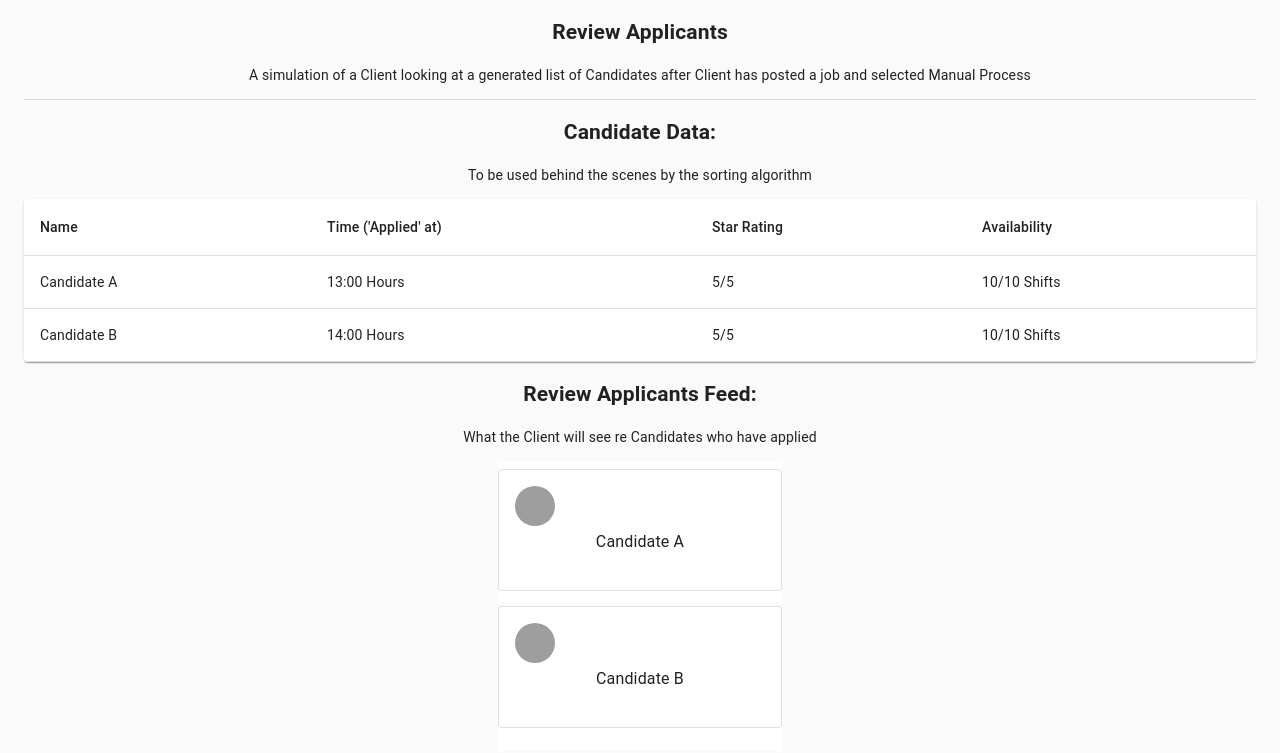
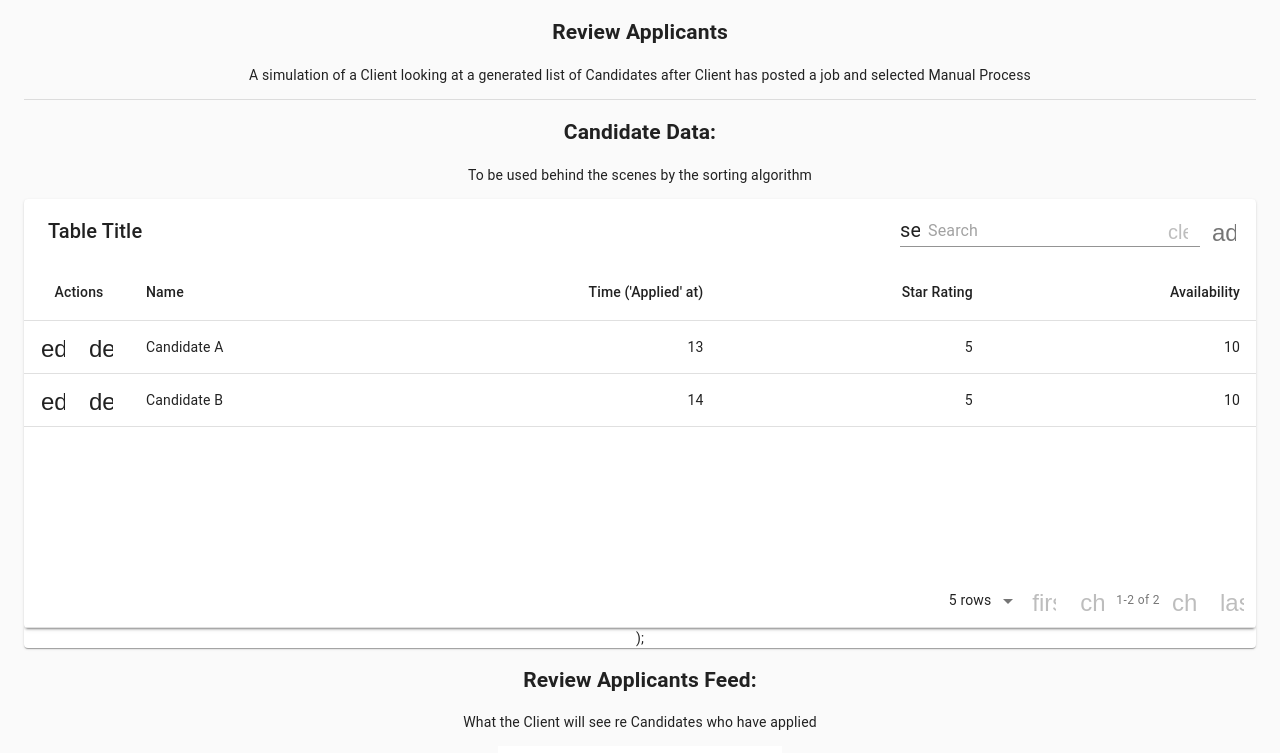
Before and after one commit to timhc22/applications-playground, a React (Create React App) app: page / in a window 1280 px wide. Shown: the top 753 px of the page. Built offline with nearby package versions, Linux system fonts and the light colour scheme; grey boxes are pictures that could not be loaded.

Commit message:
Add editable table

```diff
--- a/package.json
+++ b/package.json
@@ -7,6 +7,7 @@
     "@testing-library/jest-dom": "^4.2.4",
     "@testing-library/react": "^9.3.2",
     "@testing-library/user-event": "^7.1.2",
+    "material-table": "^1.68.0",
     "react": "^16.13.1",
     "react-dom": "^16.13.1",
     "react-scripts": "3.4.1",
--- a/src/pages/DashboardPage/DashboardPage.tsx
+++ b/src/pages/DashboardPage/DashboardPage.tsx
@@ -1,14 +1,8 @@
 import React from 'react';
 import { createStyles, Theme, makeStyles } from '@material-ui/core/styles';
-import Table from '@material-ui/core/Table';
-import TableBody from '@material-ui/core/TableBody';
-import TableCell from '@material-ui/core/TableCell';
 import TableContainer from '@material-ui/core/TableContainer';
-import TableHead from '@material-ui/core/TableHead';
-import TableRow from '@material-ui/core/TableRow';
 import Paper from '@material-ui/core/Paper';
 import List from '@material-ui/core/List';
-import ListItem from '@material-ui/core/ListItem';
 import Card from '@material-ui/core/Card';
 import CardActions from '@material-ui/core/CardActions';
 import CardContent from '@material-ui/core/CardContent';
@@ -16,7 +10,7 @@ import Divider from '@material-ui/core/Divider';
 import ListItemText from '@material-ui/core/ListItemText';
 import ListItemAvatar from '@material-ui/core/ListItemAvatar';
 import Avatar from '@material-ui/core/Avatar';
-import Button from '@material-ui/core/Button';
+import MaterialTable, { Column } from 'material-table';
 
 const useStyles = makeStyles((theme: Theme) =>
   createStyles({
@@ -53,10 +47,25 @@ export default function DashboardPage(): JSX.Element {
     availability: number;
   }
 
+  interface TableState {
+    columns: Array<Column<Data>>;
+    data: Data[];
+  }
+
   const data: Data[] = [
     { name: 'Candidate A', timestamp: new Date().getHours(), starRating: 5, availability: 10},
     { name: 'Candidate B', timestamp: new Date().getHours() +1, starRating: 5, availability: 10},
-  ]
+  ];
+
+  const [state, setState] = React.useState<TableState>({
+    columns: [
+      { title: 'Name', field: 'name' },
+      { title: 'Time (\'Applied\' at)', field: 'timestamp', type: 'numeric' },
+      { title: 'Star Rating', field: 'starRating', type: 'numeric' },
+      { title: 'Availability', field: 'availability', type: 'numeric' },
+    ],
+    data
+  });
 
   return (
     <section className="container">
@@ -69,28 +78,72 @@ export default function DashboardPage(): JSX.Element {
       <h2>Candidate Data:</h2>
       <p>To be used behind the scenes by the sorting algorithm</p>
       <TableContainer component={Paper}>
-        <Table className={classes.table} aria-label="simple table">
-          <TableHead>
-            <TableRow>
-              <TableCell>Name</TableCell>
-              <TableCell>Time ('Applied' at)</TableCell>
-              <TableCell>Star Rating</TableCell>
-              <TableCell>Availability</TableCell>
-            </TableRow>
-          </TableHead>
-          <TableBody>
-            {data.map((row) => (
-              <TableRow key={row.name}>
-                <TableCell component="th" scope="row">
-                  {row.name}
-                </TableCell>
-                <TableCell>{row.timestamp}:00 Hours</TableCell>
-                <TableCell>{row.starRating}/5</TableCell>
-                <TableCell>{row.availability}/10 Shifts</TableCell>
-              </TableRow>
-            ))}
-          </TableBody>
-        </Table>
+
+        <MaterialTable
+          columns={state.columns}
+          data={state.data}
+          editable={{
+            onRowAdd: (newData) =>
+              new Promise((resolve) => {
+                setTimeout(() => {
+                  resolve();
+                  setState((prevState) => {
+                    const data = [...prevState.data];
+                    data.push(newData);
+                    return { ...prevState, data };
+                  });
+                }, 600);
+              }),
+            onRowUpdate: (newData, oldData) =>
+              new Promise((resolve) => {
+                setTimeout(() => {
+                  resolve();
+                  if (oldData) {
+                    setState((prevState) => {
+                      const data = [...prevState.data];
+                      data[data.indexOf(oldData)] = newData;
+                      return { ...prevState, data };
+                    });
+                  }
+                }, 600);
+              }),
+            onRowDelete: (oldData) =>
+              new Promise((resolve) => {
+                setTimeout(() => {
+                  resolve();
+                  setState((prevState) => {
+                    const data = [...prevState.data];
+                    data.splice(data.indexOf(oldData), 1);
+                    return { ...prevState, data };
+                  });
+                }, 600);
+              }),
+          }}
+        />
+        );
+
+        {/*<Table className={classes.table} aria-label="simple table">*/}
+        {/*  <TableHead>*/}
+        {/*    <TableRow>*/}
+        {/*      <TableCell>Name</TableCell>*/}
+        {/*      <TableCell>Time ('Applied' at)</TableCell>*/}
+        {/*      <TableCell>Star Rating</TableCell>*/}
+        {/*      <TableCell>Availability</TableCell>*/}
+        {/*    </TableRow>*/}
+        {/*  </TableHead>*/}
+        {/*  <TableBody>*/}
+        {/*    {data.map((row) => (*/}
+        {/*      <TableRow key={row.name}>*/}
+        {/*        <TableCell component="th" scope="row">*/}
+        {/*          {row.name}*/}
+        {/*        </TableCell>*/}
+        {/*        <TableCell>{row.timestamp}:00 Hours</TableCell>*/}
+        {/*        <TableCell>{row.starRating}/5</TableCell>*/}
+        {/*        <TableCell>{row.availability}/10 Shifts</TableCell>*/}
+        {/*      </TableRow>*/}
+        {/*    ))}*/}
+        {/*  </TableBody>*/}
+        {/*</Table>*/}
       </TableContainer>
 
       <h2>Review Applicants Feed:</h2>
@@ -98,7 +151,7 @@ export default function DashboardPage(): JSX.Element {
       <div className={classes.listContainer}>
         <List className={classes.list}>
           {data.map((row) => (
-            <Card className={classes.card} variant="outlined">
+            <Card key={row.name} className={classes.card} variant="outlined">
               <CardContent>
                 <ListItemAvatar>
                   <Avatar alt={row.name} src="/static/images/avatar/1.jpg" />
```
Also changed, not shown: 1 other file (tests, documents, lock files or other folders).
